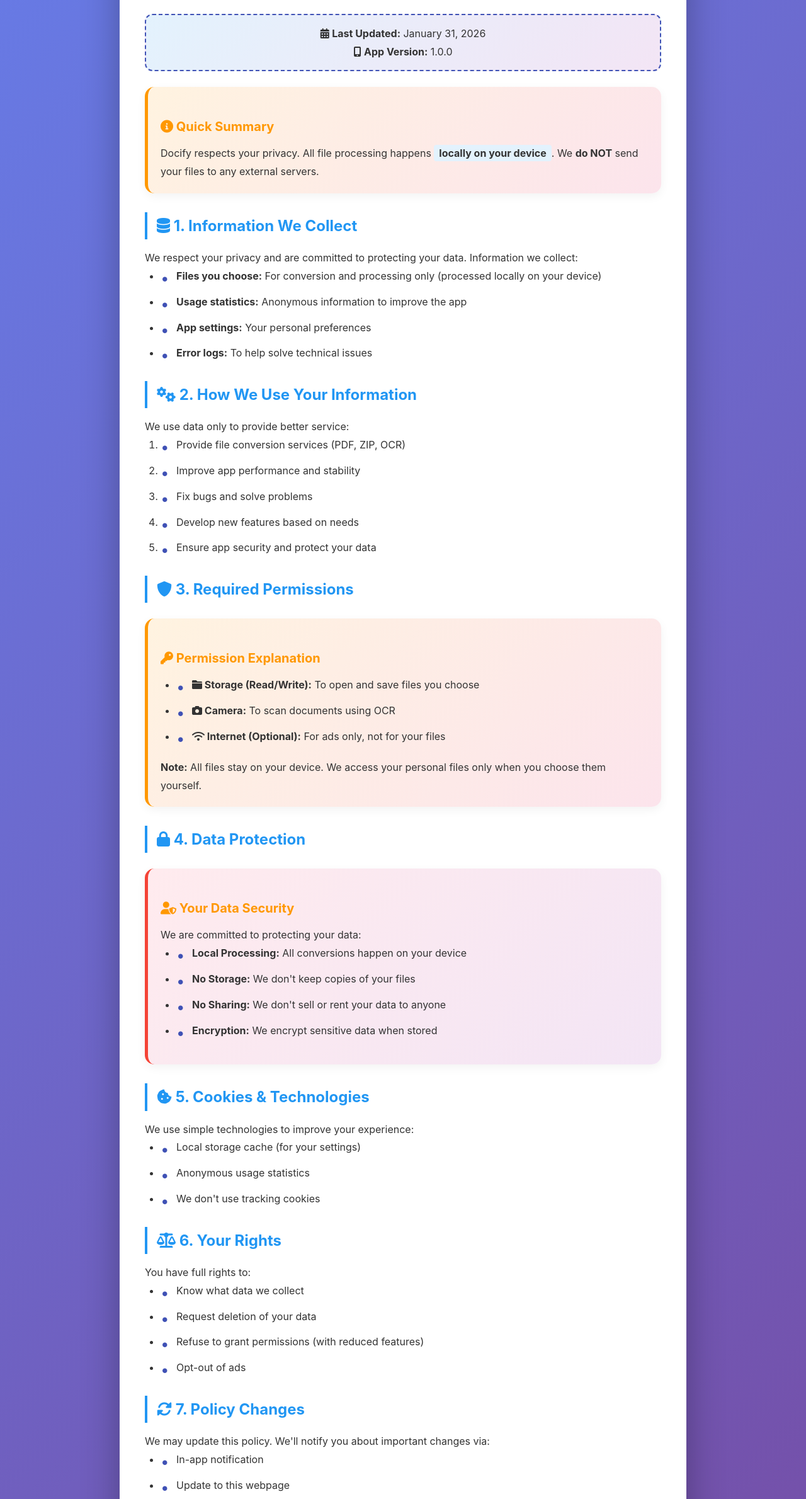
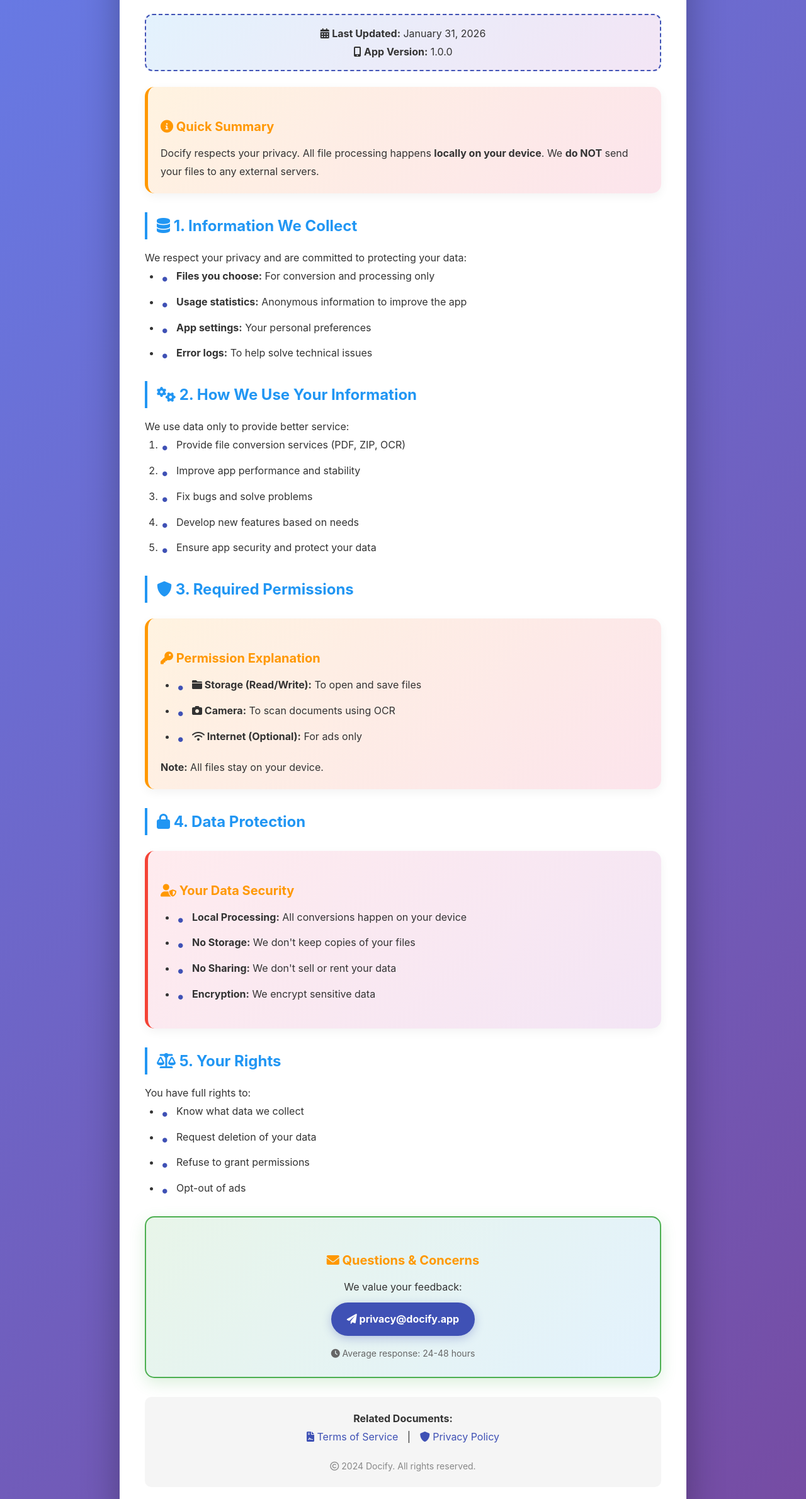
Before and after one commit to xsaraadil/docify-terms, a plain HTML site: page index.html in a window 1280 px wide. Shown: the part 394-2774 px from the top of the page at 63% size. Drawn offline with Linux system fonts and the light colour scheme.

Commit message:
index.html

```diff
--- a/index.html
+++ b/index.html
@@ -5,32 +5,25 @@
     <meta name="viewport" content="width=device-width, initial-scale=1.0">
     <title>Privacy Policy - Docify</title>
     <style>
-        * {
-            margin: 0;
-            padding: 0;
-            box-sizing: border-box;
-        }
-
+        * { margin: 0; padding: 0; box-sizing: border-box; }
         body {
-            font-family: -apple-system, BlinkMacSystemFont, 'Segoe UI', Roboto, Oxygen, Ubuntu, sans-serif;
+            font-family: -apple-system, BlinkMacSystemFont, 'Segoe UI', Roboto, sans-serif;
             line-height: 1.8;
             background: linear-gradient(135deg, #667eea 0%, #764ba2 100%);
             min-height: 100vh;
             padding: 20px;
             color: #333;
         }
-
         .container {
             max-width: 900px;
             margin: 40px auto;
             background: white;
             padding: 40px;
             border-radius: 20px;
-            box-shadow: 0 20px 60px rgba(0, 0, 0, 0.3);
+            box-shadow: 0 20px 60px rgba(0,0,0,0.3);
             position: relative;
             overflow: hidden;
         }
-
         .container::before {
             content: '';
             position: absolute;
@@ -40,7 +33,6 @@
             height: 6px;
             background: linear-gradient(90deg, #3F51B5, #2196F3);
         }
-
         h1 {
             color: #3F51B5;
             font-size: 36px;
@@ -49,7 +41,6 @@
             position: relative;
             padding-bottom: 15px;
         }
-
         h1::after {
             content: '';
             position: absolute;
@@ -61,7 +52,6 @@
             background: #3F51B5;
             border-radius: 2px;
         }
-
         h2 {
             color: #2196F3;
             font-size: 24px;
@@ -69,13 +59,11 @@
             border-left: 4px solid #2196F3;
             padding-left: 15px;
         }
-
         h3 {
             color: #FF9800;
             font-size: 20px;
             margin: 25px 0 10px;
         }
-
         .last-updated {
             background: linear-gradient(135deg, #E3F2FD, #F3E5F5);
             padding: 15px;
@@ -84,18 +72,12 @@
             text-align: center;
             border: 2px dashed #3F51B5;
         }
-
-        ul, ol {
-            margin-left: 25px;
-            margin-bottom: 20px;
-        }
-
+        ul, ol { margin-left: 25px; margin-bottom: 20px; }
         li {
             margin-bottom: 12px;
             position: relative;
             padding-left: 25px;
         }
-
         li::before {
             content: "•";
             color: #3F51B5;
@@ -104,7 +86,6 @@
             left: 0;
             top: -4px;
         }
-
         .note-box {
             background: linear-gradient(135deg, #FFF3E0, #FCE4EC);
             padding: 20px;
@@ -113,7 +94,6 @@
             border-left: 5px solid #FF9800;
             box-shadow: 0 5px 15px rgba(0,0,0,0.05);
         }
-
         .warning-box {
             background: linear-gradient(135deg, #FFEBEE, #F3E5F5);
             padding: 20px;
@@ -122,7 +102,6 @@
             border-left: 5px solid #F44336;
             box-shadow: 0 5px 15px rgba(0,0,0,0.05);
         }
-
         .contact-box {
             background: linear-gradient(135deg, #E8F5E9, #E3F2FD);
             padding: 25px;
@@ -130,14 +109,8 @@
             margin: 30px 0;
             text-align: center;
             border: 2px solid #4CAF50;
-            box-shadow: 0 8px 25px rgba(76, 175, 80, 0.2);
+            box-shadow: 0 8px 25px rgba(76,175,80,0.2);
         }
-
-        .contact-box h3 {
-            color: #4CAF50;
-            margin-bottom: 15px;
-        }
-
         .email-link {
             display: inline-block;
             background: #3F51B5;
@@ -148,55 +121,32 @@
             font-weight: bold;
             margin-top: 10px;
             transition: all 0.3s ease;
-            box-shadow: 0 4px 15px rgba(63, 81, 181, 0.3);
+            box-shadow: 0 4px 15px rgba(63,81,181,0.3);
         }
-
         .email-link:hover {
             background: #303F9F;
             transform: translateY(-2px);
-            box-shadow: 0 6px 20px rgba(63, 81, 181, 0.4);
+            box-shadow: 0 6px 20px rgba(63,81,181,0.4);
         }
-
-        .app-icon {
+        @media (max-width: 768px) {
+            .container { padding: 25px; margin: 20px auto; }
+            h1 { font-size: 28px; }
+            h2 { font-size: 22px; }
+        }
+        .footer-links {
             text-align: center;
-            margin: 30px 0;
-        }
-
-        .app-icon img {
-            width: 100px;
-            height: 100px;
-            border-radius: 25px;
-            box-shadow: 0 10px 30px rgba(0,0,0,0.2);
-        }
-
-        .highlight {
-            background: #E3F2FD;
-            padding: 3px 8px;
-            border-radius: 4px;
-            font-weight: bold;
-        }
-
-        @media (max-width: 768px) {
-            .container {
-                padding: 25px;
-                margin: 20px auto;
-            }
-
-            h1 {
-                font-size: 28px;
-            }
-
-            h2 {
-                font-size: 22px;
-            }
+            margin-top: 30px;
+            padding: 20px;
+            background: #f5f5f5;
+            border-radius: 10px;
         }
     </style>
     <link rel="stylesheet" href="https://cdnjs.cloudflare.com/ajax/libs/font-awesome/6.0.0/css/all.min.css">
 </head>
 <body>
     <div class="container">
-        <div class="app-icon">
-            <div style="width: 100px; height: 100px; background: linear-gradient(135deg, #3F51B5, #2196F3); border-radius: 25px; margin: 0 auto; display: flex; align-items: center; justify-content: center; color: white; font-size: 40px; font-weight: bold; box-shadow: 0 10px 30px rgba(63, 81, 181, 0.3);">
+        <div style="text-align: center; margin: 30px 0;">
+            <div style="width: 100px; height: 100px; background: linear-gradient(135deg, #3F51B5, #2196F3); border-radius: 25px; margin: 0 auto; display: flex; align-items: center; justify-content: center; color: white; font-size: 40px; font-weight: bold; box-shadow: 0 10px 30px rgba(63,81,181,0.3);">
                 <i class="fas fa-file-alt"></i>
             </div>
             <h3 style="margin-top: 15px; color: #3F51B5;">Docify Document Scanner</h3>
@@ -205,19 +155,19 @@
         <h1>Privacy Policy</h1>
 
         <div class="last-updated">
-            <i class="fas fa-calendar-alt"></i> <strong>Last Updated:</strong> January 1, 2024<br>
+            <i class="fas fa-calendar-alt"></i> <strong>Last Updated:</strong> <span id="currentDate">January 1, 2024</span><br>
             <i class="fas fa-mobile-alt"></i> <strong>App Version:</strong> 1.0.0
         </div>
 
         <div class="note-box">
             <h3><i class="fas fa-info-circle"></i> Quick Summary</h3>
-            <p>Docify respects your privacy. All file processing happens <span class="highlight">locally on your device</span>. We <strong>do NOT</strong> send your files to any external servers.</p>
+            <p>Docify respects your privacy. All file processing happens <strong>locally on your device</strong>. We <strong>do NOT</strong> send your files to any external servers.</p>
         </div>
 
         <h2><i class="fas fa-database"></i> 1. Information We Collect</h2>
-        <p>We respect your privacy and are committed to protecting your data. Information we collect:</p>
+        <p>We respect your privacy and are committed to protecting your data:</p>
         <ul>
-            <li><strong>Files you choose:</strong> For conversion and processing only (processed locally on your device)</li>
+            <li><strong>Files you choose:</strong> For conversion and processing only</li>
             <li><strong>Usage statistics:</strong> Anonymous information to improve the app</li>
             <li><strong>App settings:</strong> Your personal preferences</li>
             <li><strong>Error logs:</strong> To help solve technical issues</li>
@@ -237,80 +187,67 @@
         <div class="note-box">
             <h3><i class="fas fa-key"></i> Permission Explanation</h3>
             <ul>
-                <li><strong><i class="fas fa-folder"></i> Storage (Read/Write):</strong> To open and save files you choose</li>
+                <li><strong><i class="fas fa-folder"></i> Storage (Read/Write):</strong> To open and save files</li>
                 <li><strong><i class="fas fa-camera"></i> Camera:</strong> To scan documents using OCR</li>
-                <li><strong><i class="fas fa-wifi"></i> Internet (Optional):</strong> For ads only, not for your files</li>
+                <li><strong><i class="fas fa-wifi"></i> Internet (Optional):</strong> For ads only</li>
             </ul>
-            <p><strong>Note:</strong> All files stay on your device. We access your personal files only when you choose them yourself.</p>
+            <p><strong>Note:</strong> All files stay on your device.</p>
         </div>
 
         <h2><i class="fas fa-lock"></i> 4. Data Protection</h2>
         <div class="warning-box">
             <h3><i class="fas fa-user-shield"></i> Your Data Security</h3>
-            <p>We are committed to protecting your data:</p>
             <ul>
                 <li><strong>Local Processing:</strong> All conversions happen on your device</li>
                 <li><strong>No Storage:</strong> We don't keep copies of your files</li>
-                <li><strong>No Sharing:</strong> We don't sell or rent your data to anyone</li>
-                <li><strong>Encryption:</strong> We encrypt sensitive data when stored</li>
+                <li><strong>No Sharing:</strong> We don't sell or rent your data</li>
+                <li><strong>Encryption:</strong> We encrypt sensitive data</li>
             </ul>
         </div>
 
-        <h2><i class="fas fa-cookie-bite"></i> 5. Cookies & Technologies</h2>
-        <p>We use simple technologies to improve your experience:</p>
-        <ul>
-            <li>Local storage cache (for your settings)</li>
-            <li>Anonymous usage statistics</li>
-            <li>We don't use tracking cookies</li>
-        </ul>
-
-        <h2><i class="fas fa-balance-scale"></i> 6. Your Rights</h2>
+        <h2><i class="fas fa-balance-scale"></i> 5. Your Rights</h2>
         <p>You have full rights to:</p>
         <ul>
             <li>Know what data we collect</li>
             <li>Request deletion of your data</li>
-            <li>Refuse to grant permissions (with reduced features)</li>
+            <li>Refuse to grant permissions</li>
             <li>Opt-out of ads</li>
-        </ul>
-
-        <h2><i class="fas fa-sync-alt"></i> 7. Policy Changes</h2>
-        <p>We may update this policy. We'll notify you about important changes via:</p>
-        <ul>
-            <li>In-app notification</li>
-            <li>Update to this webpage</li>
-            <li>Email (if you provided one)</li>
         </ul>
 
         <div class="contact-box">
             <h3><i class="fas fa-envelope"></i> Questions & Concerns</h3>
-            <p>We value your feedback and welcome questions about privacy:</p>
+            <p>We value your feedback:</p>
             <a href="mailto:privacy@docify.app?subject=Privacy Policy Inquiry" class="email-link">
                 <i class="fas fa-paper-plane"></i> privacy@docify.app
             </a>
             <p style="margin-top: 15px; font-size: 14px; color: #666;">
-                <i class="fas fa-clock"></i> Average response time: 24-48 hours
+                <i class="fas fa-clock"></i> Average response: 24-48 hours
             </p>
         </div>
 
-        <div style="text-align: center; margin-top: 40px; padding-top: 20px; border-top: 2px dashed #ddd; color: #888; font-size: 14px;">
-            <p><i class="far fa-copyright"></i> 2024 Docify. All rights reserved.</p>
-            <p>By browsing this page, you agree to our privacy policy.</p>
+        <div class="footer-links">
+            <p><strong>Related Documents:</strong></p>
+            <a href="terms.html" style="color: #3F51B5; text-decoration: none; margin: 0 10px;">
+                <i class="fas fa-file-contract"></i> Terms of Service
+            </a>
+            |
+            <a href="index.html" style="color: #3F51B5; text-decoration: none; margin: 0 10px;">
+                <i class="fas fa-shield-alt"></i> Privacy Policy
+            </a>
+            <p style="margin-top: 20px; color: #888; font-size: 14px;">
+                <i class="far fa-copyright"></i> 2024 Docify. All rights reserved.
+            </p>
         </div>
     </div>
 
     <script>
-        // Add simple interactive effects
         document.addEventListener('DOMContentLoaded', function() {
-            // Update date automatically
-            const updateDate = document.querySelector('.last-updated');
-            if (updateDate) {
-                const now = new Date();
-                const options = { year: 'numeric', month: 'long', day: 'numeric' };
-                const formattedDate = now.toLocaleDateString('en-US', options);
-                updateDate.innerHTML = updateDate.innerHTML.replace('January 1, 2024', formattedDate);
-            }
+            // Update date
+            const now = new Date();
+            const options = { year: 'numeric', month: 'long', day: 'numeric' };
+            document.getElementById('currentDate').textContent = now.toLocaleDateString('en-US', options);
 
-            // Add scroll effects
+            // Scroll effects
             const sections = document.querySelectorAll('h2, .note-box, .warning-box');
             const observer = new IntersectionObserver((entries) => {
                 entries.forEach(entry => {
@@ -327,17 +264,6 @@
                 section.style.transition = 'all 0.5s ease';
                 observer.observe(section);
             });
-
-            // Email link animation
-            const emailLink = document.querySelector('.email-link');
-            if (emailLink) {
-                emailLink.addEventListener('mouseenter', function() {
-                    this.innerHTML = '<i class="fas fa-paper-plane"></i> Send Email';
-                });
-                emailLink.addEventListener('mouseleave', function() {
-                    this.innerHTML = '<i class="fas fa-paper-plane"></i> privacy@docify.app';
-                });
-            }
         });
     </script>
 </body>
```
